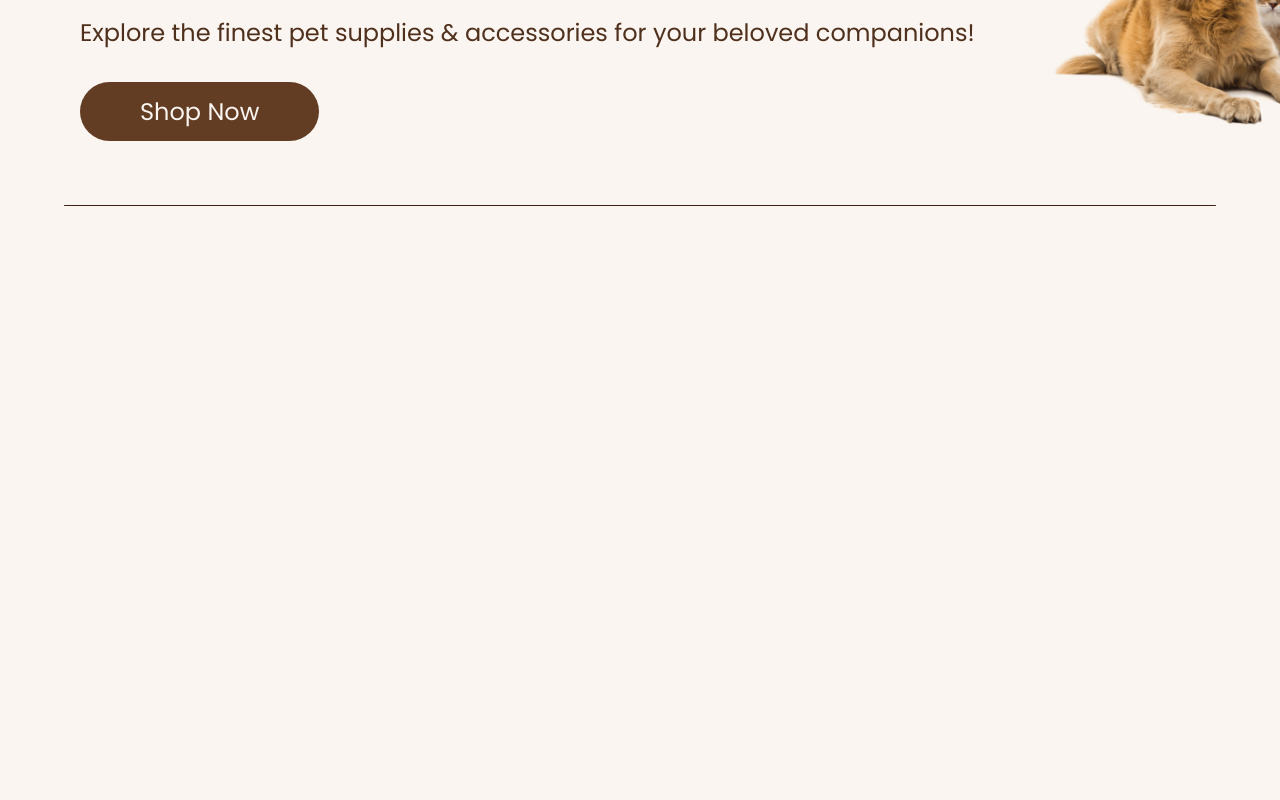
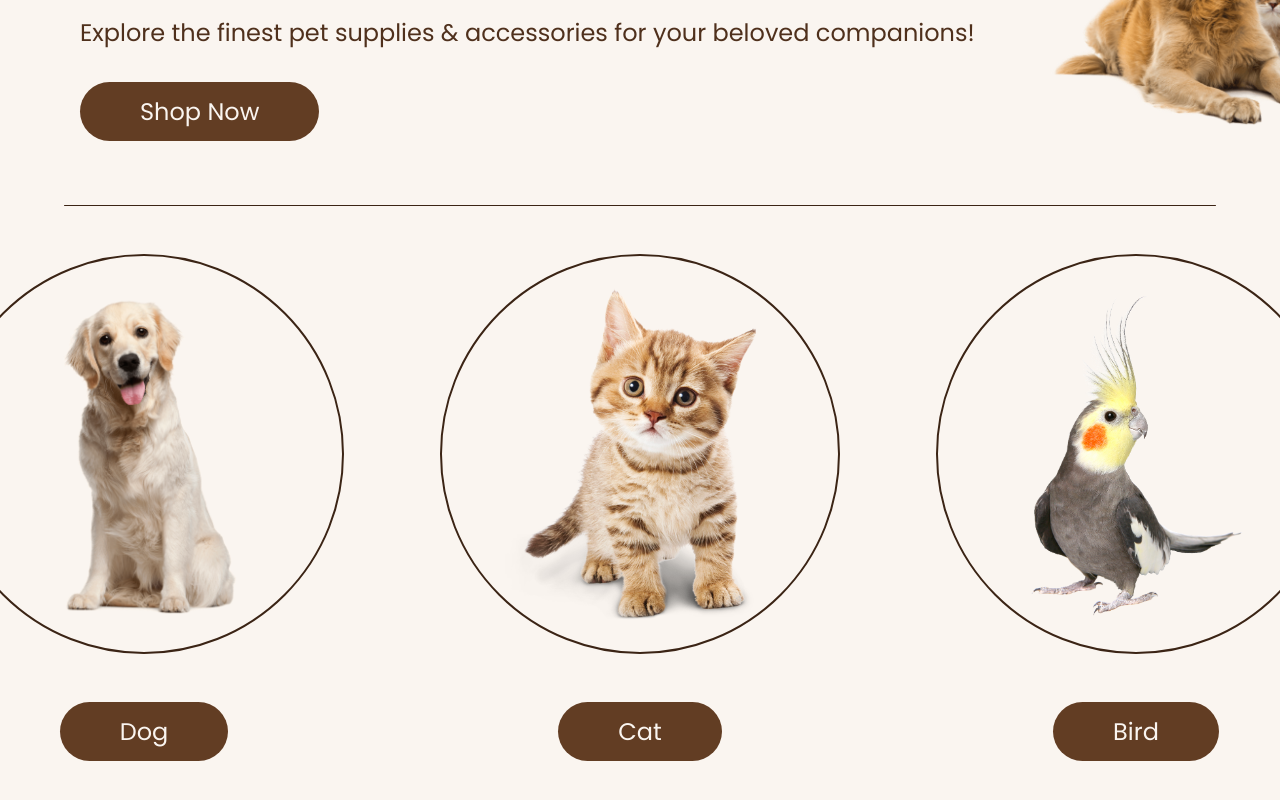
Before and after one commit to ImrulAnwar/Pet-Supplies-Frontend, a React (Vite) app: page / in a window 1280 px wide. Shown: the part 338-1138 px from the top of the page. Before the commit the page ends 800 px from the top, so only its background shows below. Built offline with nearby package versions, Linux system fonts and the light colour scheme.

Commit message:
added the pet category section

```diff
--- a/src/pages/home/Home.jsx
+++ b/src/pages/home/Home.jsx
@@ -1,5 +1,6 @@
 import WelcomeSection from './components/WelcomeSection/WelcomeSection'
 import Line from '../../layouts/Line/Line'
+import CategorySection from './components/CategorySection/CategorySection'
 
 
 function Home() {
@@ -8,6 +9,7 @@ function Home() {
       <Line/>
       <WelcomeSection/>
       <Line/>
+      <CategorySection/>
     </div>
   )
 }
--- /dev/null
+++ b/src/pages/home/components/CategoryItem/CategoryItem.css
@@ -0,0 +1,44 @@
+@import "../../../../colors.css";
+
+/* Define the initial state of the category-item */
+.category-item {
+  margin: 3em;
+  opacity: 0;
+  animation: fade-in 0.5s ease-in-out forwards;
+}
+
+@keyframes fade-in {
+  0% {
+    opacity: 0;
+    transform: translateY(-4em);
+  }
+  100% {
+    opacity: 1;
+    transform: translateY(0);
+  }
+}
+
+.pet-box {
+  background: none;
+  width: 25em;
+  height: 25em;
+  border-radius: 50%;
+  border: solid 2px var(--shade-14);
+  display: flex;
+  align-items: center;
+  justify-content: center;
+  padding: 2em;
+}
+
+.pet-box img {
+  height: 100%;
+  background: none;
+}
+
+.pet-btn-box {
+  width: 25em;
+  display: flex;
+  align-items: center;
+  justify-content: center;
+  margin-top: 3em;
+}
--- /dev/null
+++ b/src/pages/home/components/CategoryItem/CategoryItem.jsx
@@ -0,0 +1,17 @@
+import './CategoryItem.css'
+import CustomButton from '../../../../layouts/CustomButton/CustomButton'
+
+function CategoryItem({image, text}) {
+  return (
+    <div className='category-item'>
+      <div className="pet-box">
+        <img src={image} alt={text} />
+      </div>
+      <div className="pet-btn-box">
+        <CustomButton text = {text}/>
+      </div>
+    </div>
+  )
+}
+
+export default CategoryItem
--- /dev/null
+++ b/src/pages/home/components/CategorySection/CategorySection.css
@@ -0,0 +1,8 @@
+@import "../../../../colors.css";
+
+.category-section {
+  display: flex;
+  width: 100vw;
+  align-items: center;
+  justify-content: center;
+}
--- /dev/null
+++ b/src/pages/home/components/CategorySection/CategorySection.jsx
@@ -0,0 +1,25 @@
+import './CategorySection.css'
+import React, {useState, useEffect} from 'react'
+import CategoryItem from '../CategoryItem/CategoryItem'
+import dog_image  from '../../../../assets/images/dog_category.png'
+import cat_image from '../../../../assets/images/cat_category.png'
+import bird_image from '../../../../assets/images/bird_category.png'
+
+
+
+function CategorySection() {
+    useEffect(() => {
+        document.querySelectorAll('.category-item').forEach((element, index) => {
+        element.style.animationDelay = `${index * 0.2}s`
+        })
+    }, [])
+    return (
+        <div className='category-section'>
+            <CategoryItem text="Dog" image={dog_image}/>
+            <CategoryItem text="Cat" image={cat_image}/>
+            <CategoryItem text="Bird" image={bird_image}/>
+        </div>
+    )
+}
+
+export default CategorySection
--- a/src/pages/shop/Shop.css
+++ b/src/pages/shop/Shop.css
@@ -15,7 +15,8 @@
   display: flex;
 }
 .category {
-  animation: bounce-fade 0.9s;
+  opacity: 0;
+  animation: bounce-fade 0.3s ease-in-out forwards;
   background-color: transparent;
 }
 
@@ -30,26 +31,24 @@
 }
 
 @keyframes bounce-fade {
-  0%,
-  40%,
-  80%,
-  100% {
+  0% {
     transform: translateY(0);
+    opacity: 0;
   }
   20% {
+    transform: translateY(-10px);
+    opacity: 0.2;
+  }
+  40% {
     transform: translateY(-20px);
+    opacity: 0.4;
   }
   60% {
     transform: translateY(-10px);
+    opacity: 0.6;
   }
-
-  0% {
-    opacity: 0;
-  }
-  50% {
-    opacity: 0.5;
-  }
-  80% {
+  100% {
+    transform: translateY(0);
     opacity: 1;
   }
 }
--- a/src/pages/shop/Shop.jsx
+++ b/src/pages/shop/Shop.jsx
@@ -50,7 +50,7 @@ function Shop() {
 
   useEffect(() => {
     document.querySelectorAll('.category').forEach((element, index) => {
-      element.style.animationDelay = `${index * 0.3}s`
+      element.style.animationDelay = `${index * 0.2}s`
     })
   }, [])
 
```
